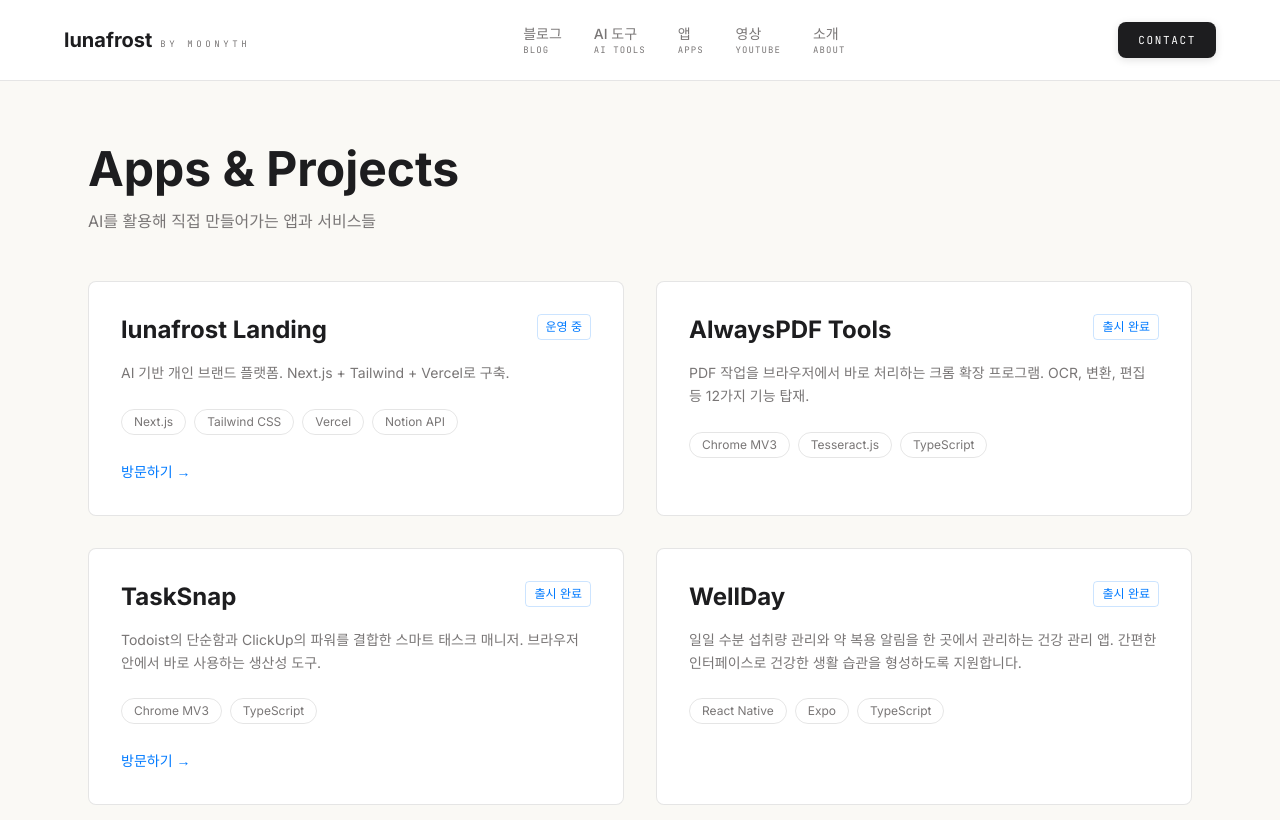
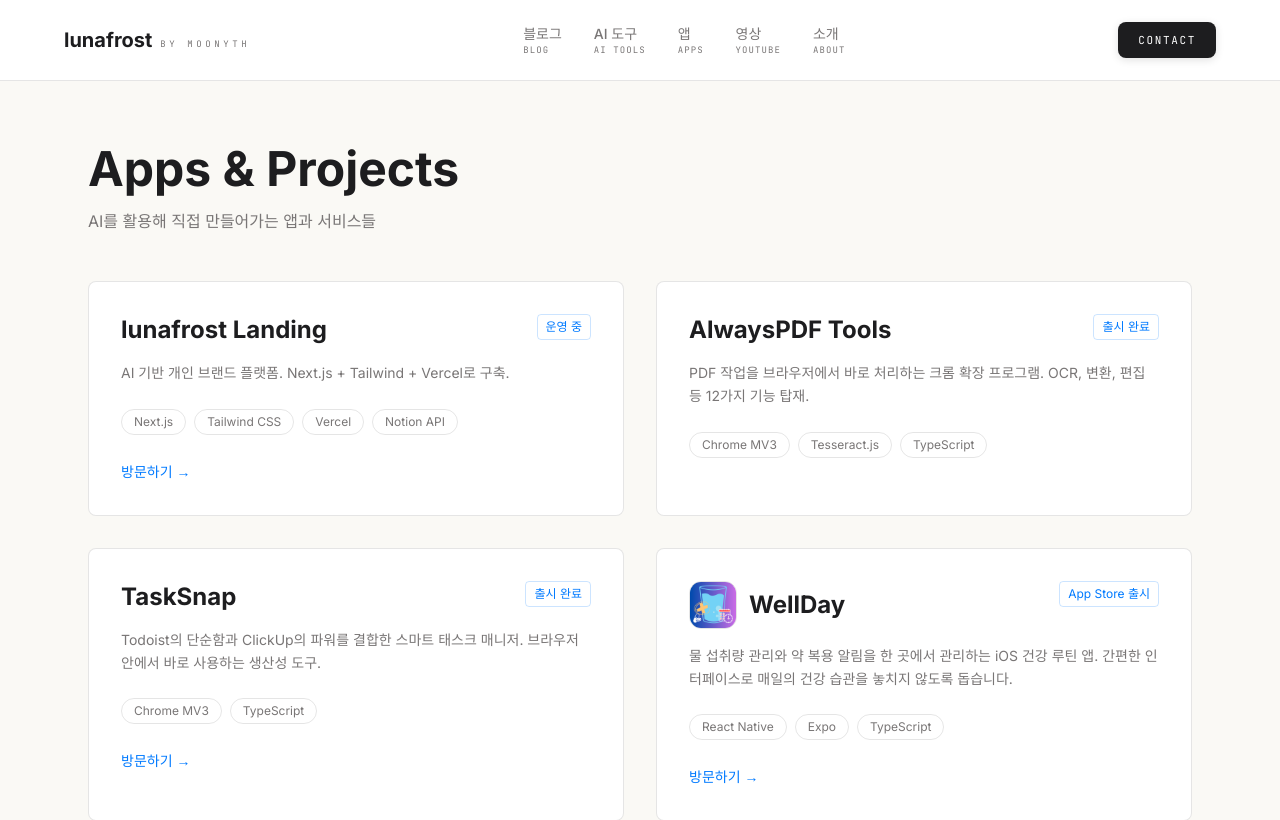
Before and after one commit to Jaden-CHI/lunafrost-landing, a Next.js app: page /apps in a window 1280 px wide. Shown: the top 820 px of the page. Built offline with nearby package versions, Linux system fonts and the light colour scheme.

Commit message:
Update site for WellDay App Store release

```diff
--- a/app/apps/page.tsx
+++ b/app/apps/page.tsx
@@ -32,10 +32,11 @@
   },
   {
     title: "WellDay",
-    description: "일일 수분 섭취량 관리와 약 복용 알림을 한 곳에서 관리하는 건강 관리 앱. 간편한 인터페이스로 건강한 생활 습관을 형성하도록 지원합니다.",
+    description: "물 섭취량 관리와 약 복용 알림을 한 곳에서 관리하는 iOS 건강 루틴 앱. 간편한 인터페이스로 매일의 건강 습관을 놓치지 않도록 돕습니다.",
     tech: ["React Native", "Expo", "TypeScript"],
-    status: "출시 완료",
-    link: "",
+    status: "App Store 출시",
+    link: "https://apps.apple.com/kr/app/wellday/id6748712466",
+    icon: "/wellday-icon-256.png",
   },
   {
     title: "Golf Windy",
--- a/components/home/PortfolioCards.tsx
+++ b/components/home/PortfolioCards.tsx
@@ -57,12 +57,14 @@
     id: 5,
     featured: false,
     title: 'WellDay',
-    category: 'APP · iOS/ANDROID',
-    description: '일일 수분 섭취량 관리와 약 복용 알림을 한 곳에서 관리하는 건강 관리 앱. 간편한 인터페이스로 건강한 생활 습관을 형성하도록 지원합니다.',
+    category: 'APP · IOS',
+    description: '물 섭취량 관리와 약 복용 알림을 한 곳에서 관리하는 iOS 건강 루틴 앱. 간편한 인터페이스로 매일의 건강 습관을 놓치지 않도록 돕습니다.',
     tech: ['React Native', 'Expo', 'TypeScript'],
     status: 'shipped' as Status,
-    href: '/apps',
+    href: 'https://apps.apple.com/kr/app/wellday/id6748712466',
+    external: true,
     isAI: false,
+    icon: '/wellday-icon-256.png',
   },
   {
     id: 6,
--- a/components/layout/Footer.tsx
+++ b/components/layout/Footer.tsx
@@ -11,6 +11,7 @@
   { label: 'lunafrost Landing', href: '/apps' },
   { label: 'AlwaysPDF Tools', href: '/apps' },
   { label: 'TaskSnap', href: '/apps' },
+  { label: 'WellDay', href: 'https://apps.apple.com/kr/app/wellday/id6748712466' },
   { label: 'Golf Windy', href: 'https://apps.apple.com/kr/app/golf-windy/id6776418580' },
   { label: 'AI 콘텐츠 스튜디오', href: '/tools' },
 ];
```
Also changed, not shown: public/wellday-icon-256.png (added).
